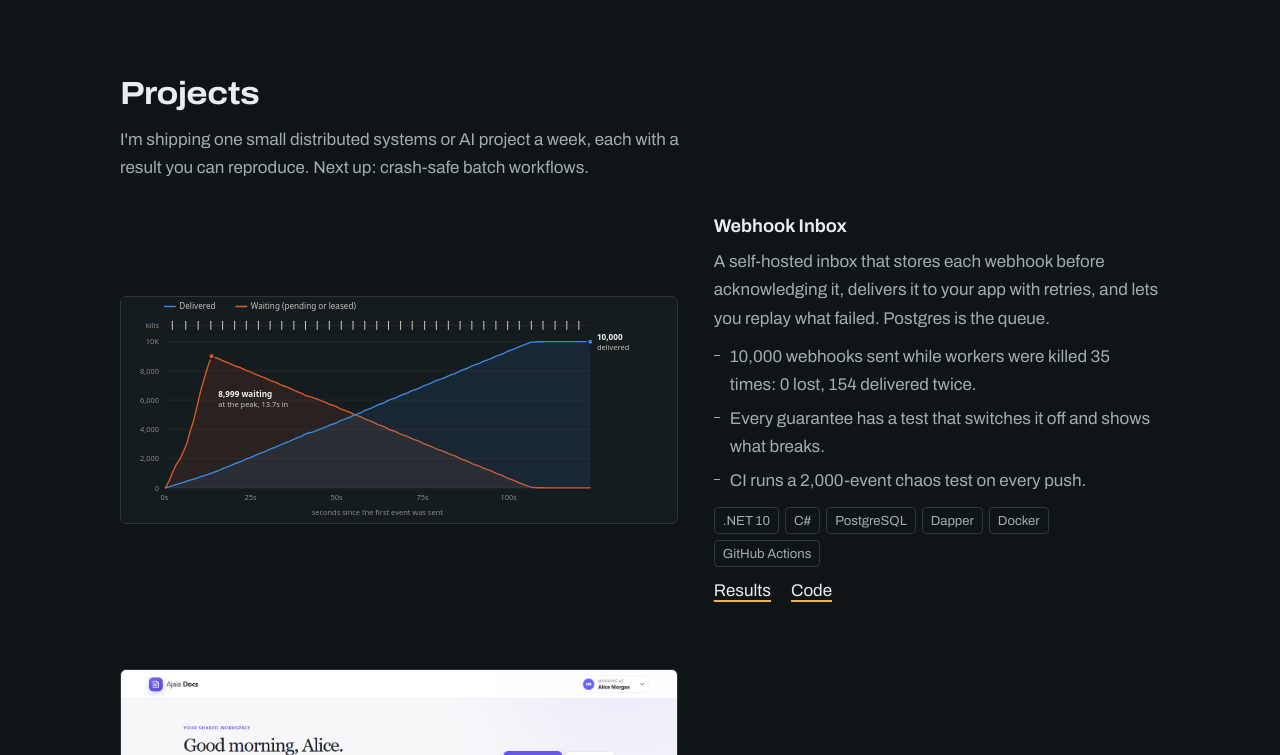
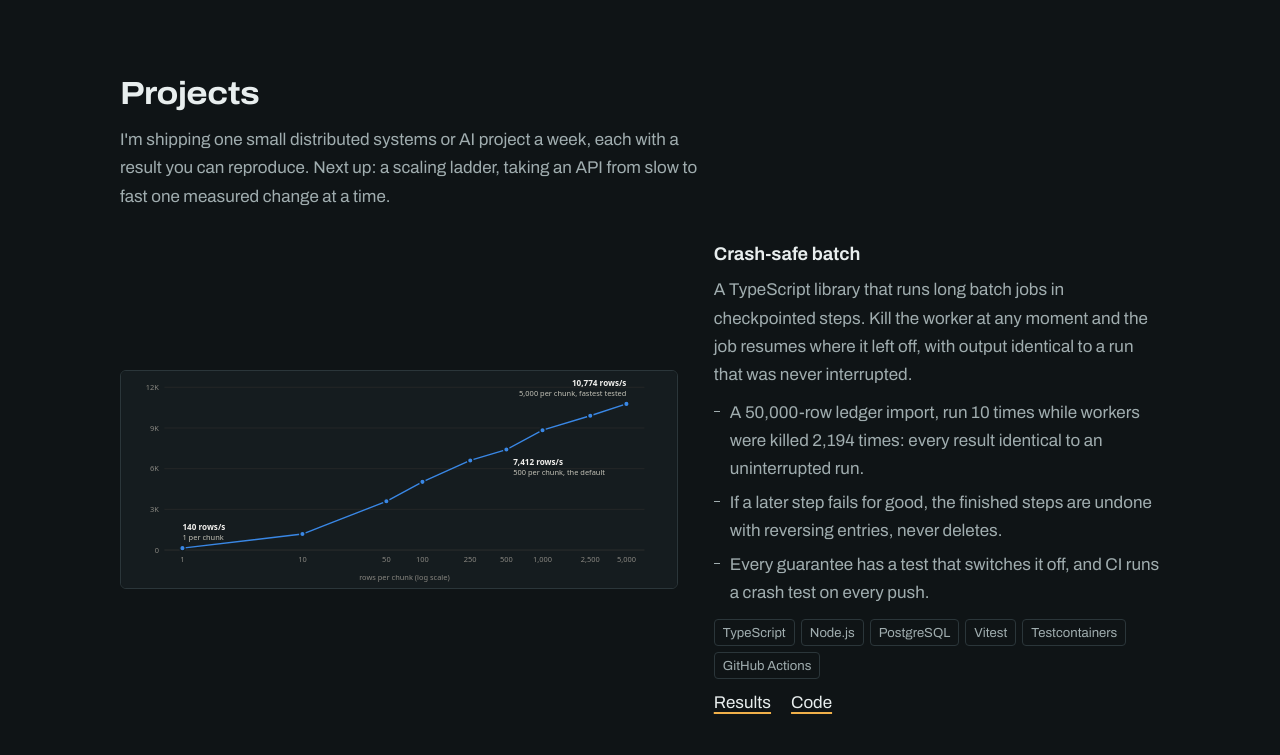
Before and after one commit to Hameesmahmood/hameesmahmood.github.io, a plain HTML site: page index.html in a window 1280 px wide. Shown: the part 1760-2515 px from the top of the page. Drawn offline with Linux system fonts and the light colour scheme.

Commit message:
Add Crash-safe batch to the portfolio

```diff
--- a/index.html
+++ b/index.html
@@ -101,7 +101,27 @@
 
   <section id="projects" aria-labelledby="projects-title">
     <h2 id="projects-title">Projects</h2>
-    <p class="intro">I'm shipping one small distributed systems or AI project a week, each with a result you can reproduce. Next up: crash-safe batch workflows.</p>
+    <p class="intro">I'm shipping one small distributed systems or AI project a week, each with a result you can reproduce. Next up: a scaling ladder, taking an API from slow to fast one measured change at a time.</p>
+
+    <article class="feature">
+      <a class="shot chart" href="https://github.com/Hameesmahmood/crash-safe-batch/blob/main/docs/RESULTS.md">
+        <img class="on-dark" src="assets/crash-safe-batch-chart-dark.svg" alt="Chart of throughput against chunk size: 140 rows per second at 1 row per chunk, 7,412 at the default of 500, and 10,774 at 5,000." width="820" height="320" loading="lazy">
+        <img class="on-light" src="assets/crash-safe-batch-chart-light.svg" alt="Chart of throughput against chunk size: 140 rows per second at 1 row per chunk, 7,412 at the default of 500, and 10,774 at 5,000." width="820" height="320" loading="lazy">
+      </a>
+      <div>
+        <h3>Crash-safe batch</h3>
+        <p>A TypeScript library that runs long batch jobs in checkpointed steps. Kill the worker at any moment and the job resumes where it left off, with output identical to a run that was never interrupted.</p>
+        <ul class="points">
+          <li>A 50,000-row ledger import, run 10 times while workers were killed 2,194 times: every result identical to an uninterrupted run.</li>
+          <li>If a later step fails for good, the finished steps are undone with reversing entries, never deletes.</li>
+          <li>Every guarantee has a test that switches it off, and CI runs a crash test on every push.</li>
+        </ul>
+        <ul class="tags" aria-label="Technologies">
+          <li>TypeScript</li><li>Node.js</li><li>PostgreSQL</li><li>Vitest</li><li>Testcontainers</li><li>GitHub Actions</li>
+        </ul>
+        <p class="links"><a href="https://github.com/Hameesmahmood/crash-safe-batch/blob/main/docs/RESULTS.md">Results</a><a href="https://github.com/Hameesmahmood/crash-safe-batch">Code</a></p>
+      </div>
+    </article>
 
     <article class="feature">
       <a class="shot chart" href="https://github.com/Hameesmahmood/webhook-inbox/blob/main/docs/RESULTS.md">
```
Also changed, not shown: assets/crash-safe-batch-chart-dark.svg (added), assets/crash-safe-batch-chart-light.svg (added).
